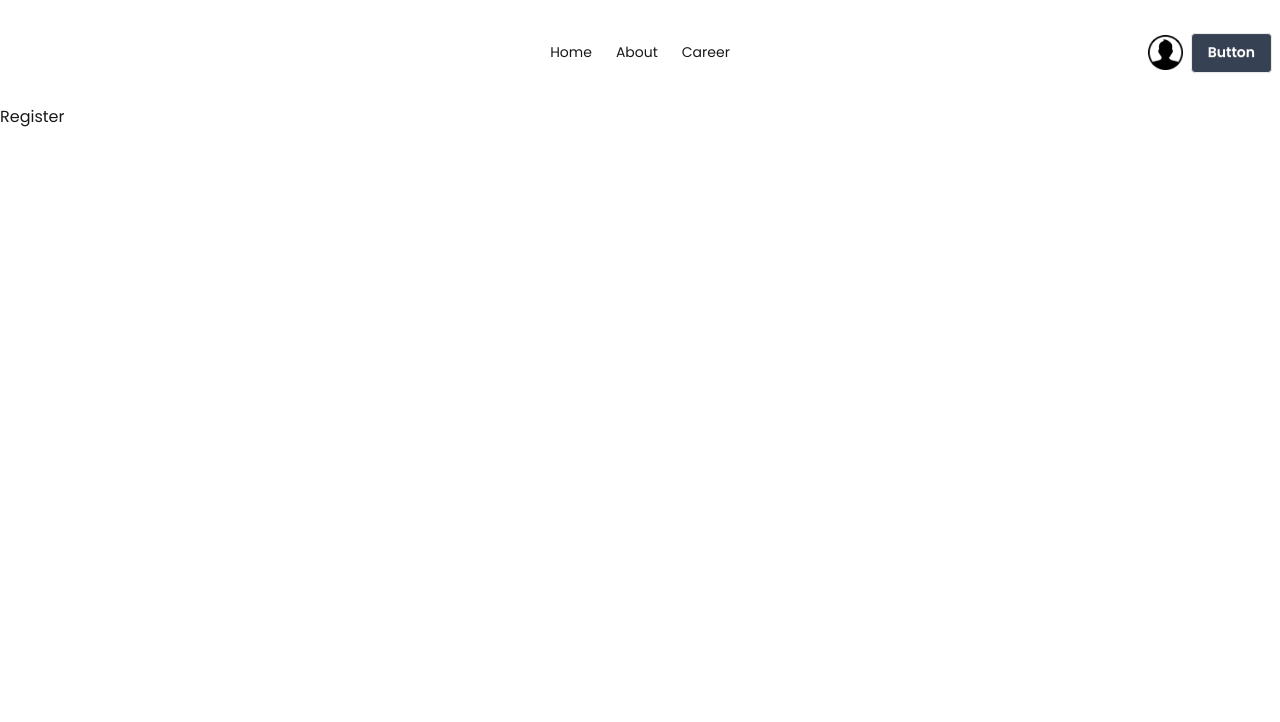
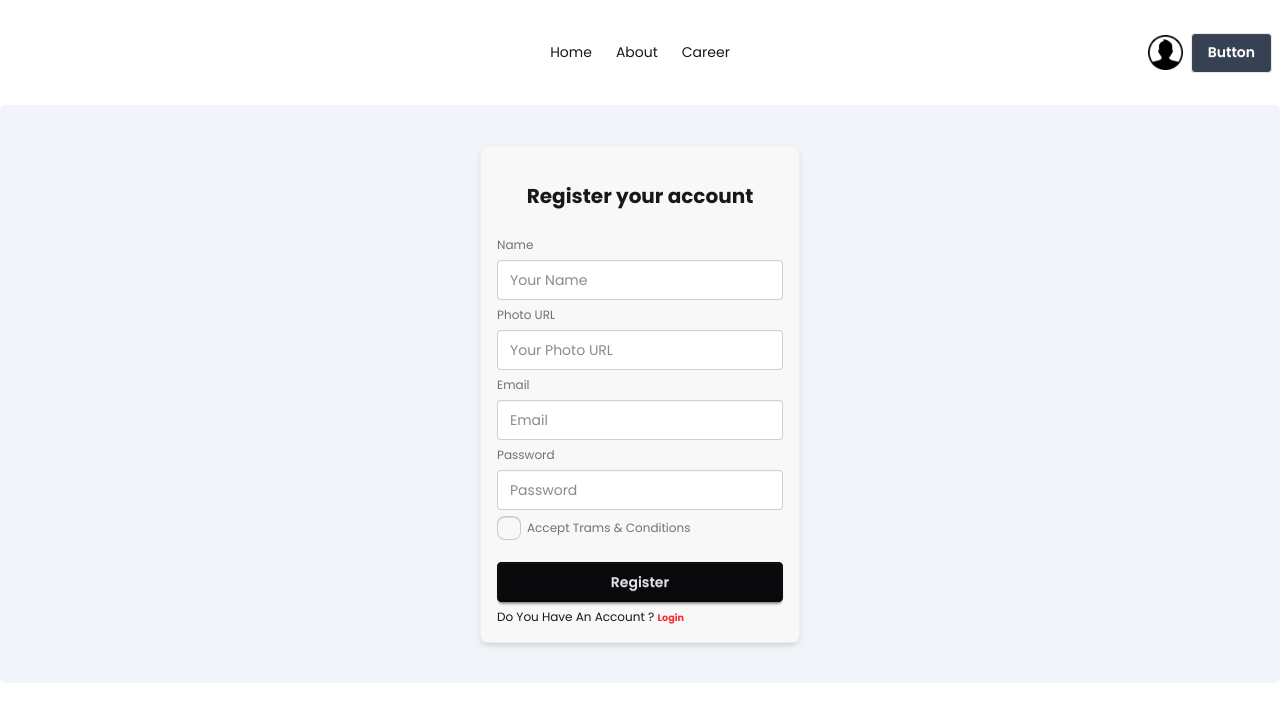
Before and after one commit to tareq-360/Dragon-News-Project, a Next.js app: page /register in a window 1280 px wide. Shown: the top 722 px of the page. Built offline with nearby package versions, Linux system fonts and the light colour scheme.

Commit message:
login form done

```diff
--- a/package.json
+++ b/package.json
@@ -14,6 +14,7 @@
     "react": "19.2.4",
     "react-dom": "19.2.4",
     "react-fast-marquee": "^1.6.5",
+    "react-hook-form": "^7.82.0",
     "react-icons": "^5.7.0"
   },
   "devDependencies": {
--- a/src/app/(auth)/login/page.jsx
+++ b/src/app/(auth)/login/page.jsx
@@ -1,8 +1,33 @@
+'use client'
+import Link from "next/link";
+import { useForm } from "react-hook-form"
+const LoginPage = () => {
+    const {
+        register,
+        handleSubmit,
+        watch,
+        formState: { errors },
+    } = useForm()
 
-const LoginPage = () => {
+    const onSubmit = (data) => console.log(data)
     return (
-        <div>
-            Login
+        <div className=" container flex justify-center items-center mx-auto bg-slate-100 p-20 rounded-md">
+            <form onSubmit={handleSubmit(onSubmit)}>
+                <fieldset className="fieldset bg-base-200 border-base-300 rounded-box w-xs border p-4 shadow-md">
+                    <h2 className=" text-center font-bold text-xl p-5">Login your account</h2>
+
+
+                    <label className="label">Email</label>
+                    <input {...register("email", { required: "Email field is empty" })} type="email" className="input" placeholder="Email" />
+                    {errors.email && <span className=" text-red-500 font-semibold">{errors.email.message}</span>}
+                    <label className="label">Password</label>
+                    <input {...register("password", { required: "Password field is empty" })} type="password" className="input" placeholder="Password" />
+                    {errors.password && <span className=" text-red-500 font-semibold">{errors.password.message}</span>}
+
+                    <button className="btn btn-neutral mt-4">Login</button>
+                    <p>Dont’t Have An Account ? <Link href="/register"><small className=" text-red-500 font-bold"> Register</small></Link></p>
+                </fieldset>
+            </form>
         </div>
     );
 };
--- a/src/app/(auth)/register/page.jsx
+++ b/src/app/(auth)/register/page.jsx
@@ -1,8 +1,31 @@
-
+import Link from "next/link";
 const RegisterPage = () => {
     return (
-        <div>
-            Register
+        <div className=" container flex justify-center items-center mx-auto bg-slate-100 rounded-md  p-10">
+            <form>
+                <fieldset className="fieldset bg-base-200 border-base-300 rounded-box w-xs border p-4 shadow-md">
+                    <h2 className=" text-center font-bold text-xl p-5">Register your account</h2>
+
+
+                    <label className="label">Name</label>
+                    <input type="text" className="input" placeholder="Your Name" />
+                    <label className="label">Photo URL</label>
+                    <input type="text" className="input" placeholder="Your Photo URL" />
+                    <label className="label">Email</label>
+                    <input type="email" className="input" placeholder="Email" />
+
+                    <label className="label">Password</label>
+                    <input type="password" className="input" placeholder="Password" />
+                    <label className="label">
+                        <input type="checkbox" required className="checkbox" />
+                        Accept Trams & Conditions
+                    </label>
+                    <button className="btn btn-neutral mt-4">Register</button>
+
+                    <p>Do You Have An Account ? <Link href="/login"><small className=" text-red-500 font-bold"> Login</small></Link></p>
+
+                </fieldset>
+            </form>
         </div>
     );
 };
```
Also changed, not shown: 1 other file (tests, documents, lock files or other folders).
